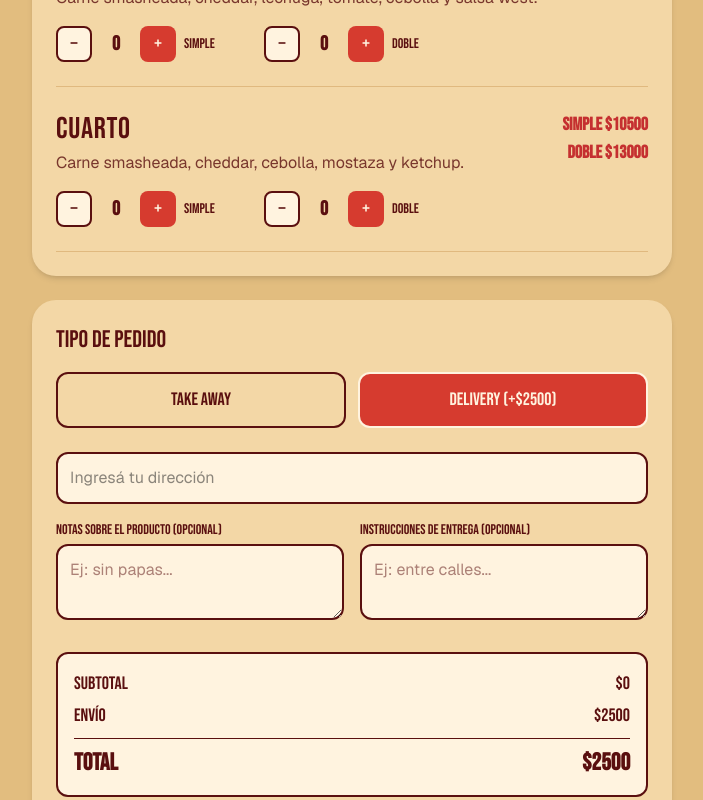
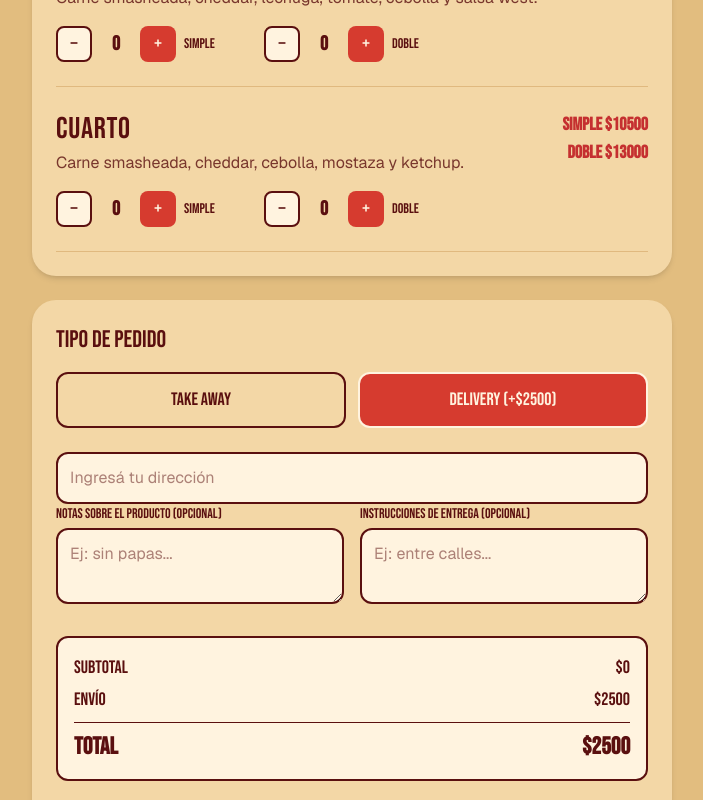
Before and after one commit to itherael7/westburger, a Next.js app: page / in a window 1280 px wide. Both pictures are taken after a click on the button "DELIVERY (+$2500)". Shown: the part 1049-1849 px from the top of the page, without its empty margins (288-991 px from the left). Built offline with nearby package versions, Linux system fonts and the light colour scheme.

Commit message:
cambio delivery

```diff
--- a/app/page.tsx
+++ b/app/page.tsx
@@ -256,7 +256,7 @@ Total: $${total}`;
               placeholder="Ingresá tu dirección"
               value={address}
               onChange={(e) => setAddress(e.target.value)}
-              className="w-full border-2 border-[#5a0f0f] p-3 rounded-xl mb-4 font-sans bg-[#fff3df]"
+              className="w-full border-2 border-[#5a0f0f] p-3 rounded-xl font-sans bg-[#fff3df] text-[#5a0f0f] placeholder:text-[#5a0f0f]/50"
             />
           )}
 
```
